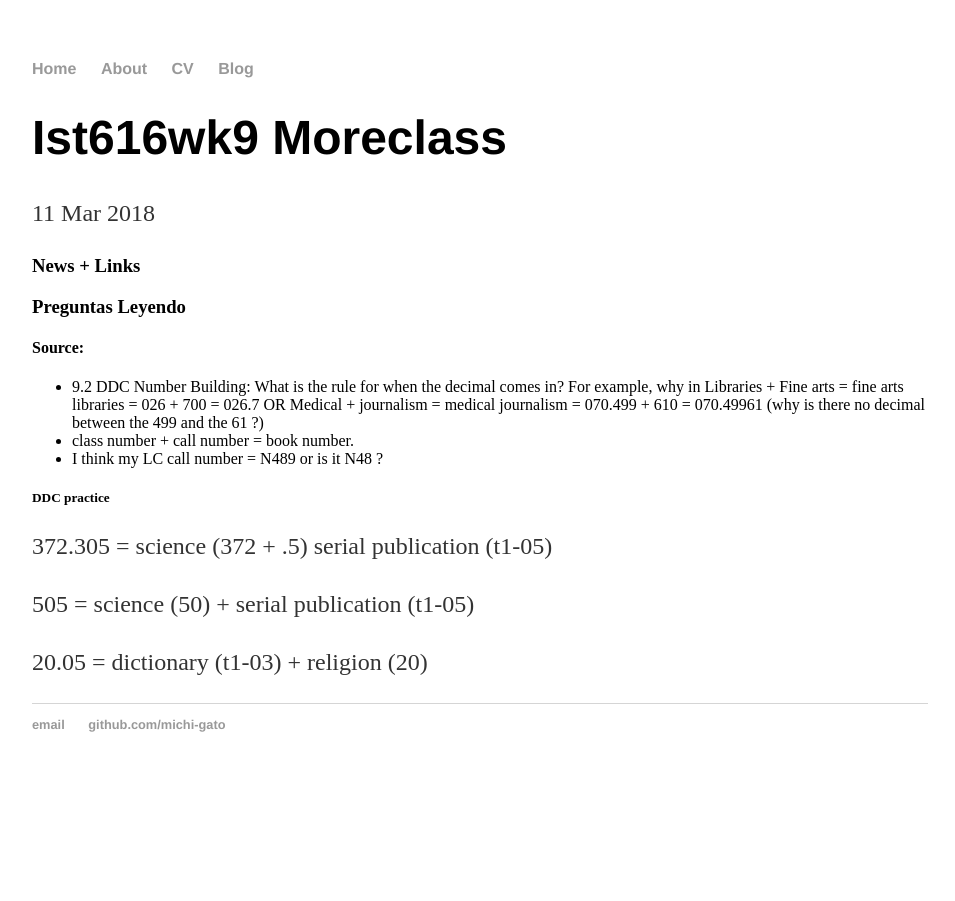
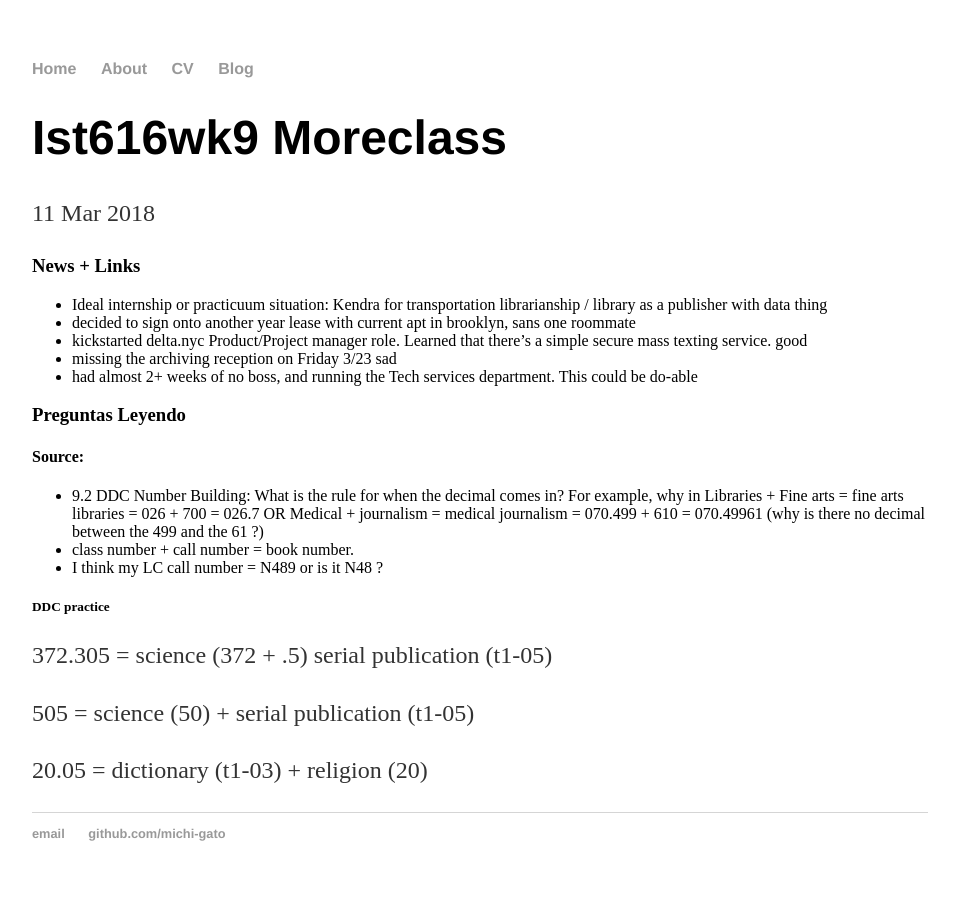
Before and after one commit to cat-alog/cat-alog.github.io, a Jekyll site: the page built from _posts/2018-03-11-ist616wk9-moreclass.md, in a window 1280 px wide. Shown: the whole page, without its empty margins (160-1115 px from the left). Built offline with Jekyll 4.4.1, drawn with Linux system fonts in a browser that asks for light colours.

Commit message:
DRAFT adding content need to fix

```diff
--- a/_posts/2018-03-11-ist616wk9-moreclass.md
+++ b/_posts/2018-03-11-ist616wk9-moreclass.md
@@ -5,6 +5,11 @@ date: 2018-03-11
 ---
 
 ### News + Links
+* Ideal internship or practicuum situation: Kendra for transportation librarianship / library as a publisher with data thing
+* decided to sign onto another year lease with current apt in brooklyn, sans one roommate
+* kickstarted delta.nyc Product/Project manager role. Learned that there's a simple secure mass texting service. good
+* missing the archiving reception on Friday 3/23 sad
+* had almost 2+ weeks of no boss, and running the Tech services department. This could be do-able
 
 ### Preguntas Leyendo
 #### Source:
```
